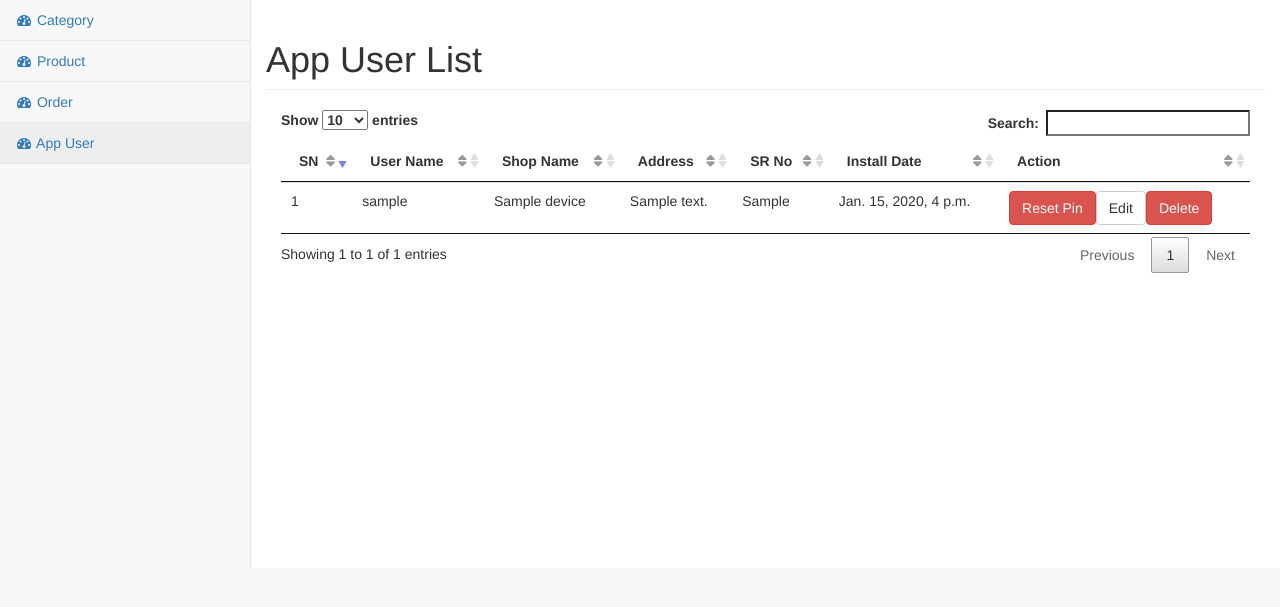
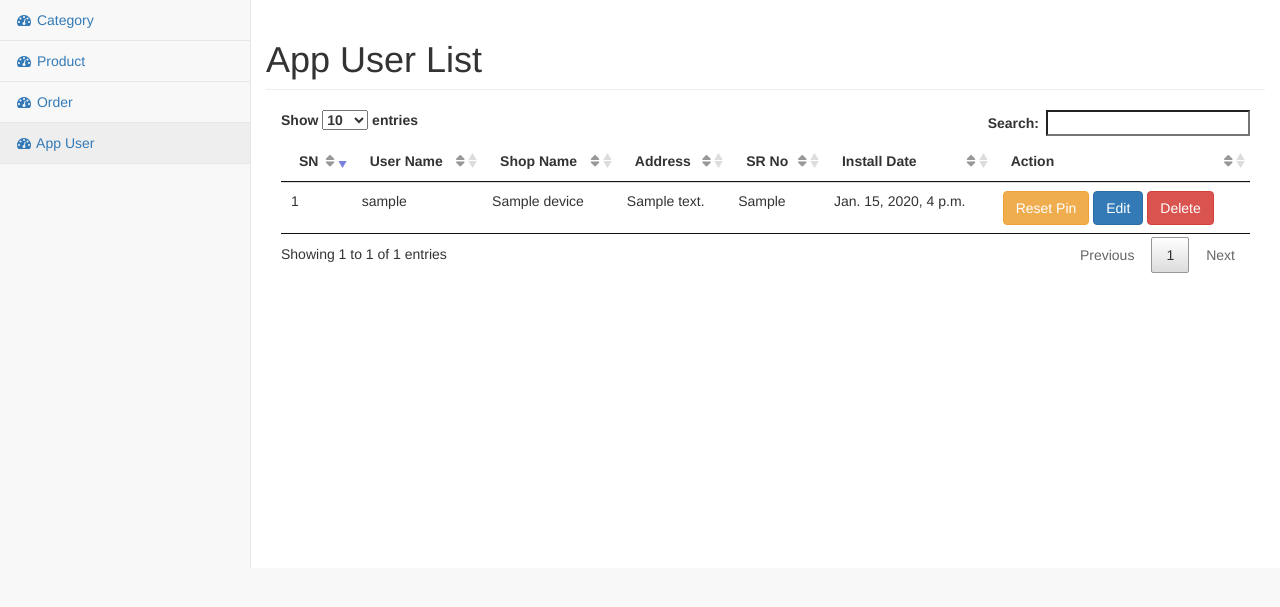
Before and after one commit to raselTarikul/Bechakeena, a Django app: page /apps/devices/ in a window 1280 px wide. Shown: the part 51-658 px from the top of the page. Run offline with Django 3.2, Linux system fonts and the light colour scheme; the first user in the database is signed in; tables that the repository leaves empty hold one stand-in row (Sample ...); some libraries are stand-ins or nearby versions.

Commit message:
Button color changed

```diff
--- a/apps/templates/apps/device_list.html
+++ b/apps/templates/apps/device_list.html
@@ -34,7 +34,7 @@
                     <td>{{ device.address }}</td>
                     <td>{{ device.sr_no }}</td>
                     <td>{{ device.install_date }}</td>
-                    <th><a class="btn btn-danger" href="{% url 'device_reset_pin' device.pk %}">Reset Pin</a><a class="btn btn-default" href="{% url "device_edit" device.id %}">Edit</a><a class="btn btn-danger" href="{% url "device_delete" device.id %}">Delete</a></th>
+                    <th><a class="btn btn-warning" href="{% url 'device_reset_pin' device.pk %}">Reset Pin</a> <a class="btn btn-primary" href="{% url "device_edit" device.id %}">Edit</a> <a class="btn btn-danger" href="{% url "device_delete" device.id %}">Delete</a></th>
                 </tr>
                 {% endfor %}
             </tbody>
```
